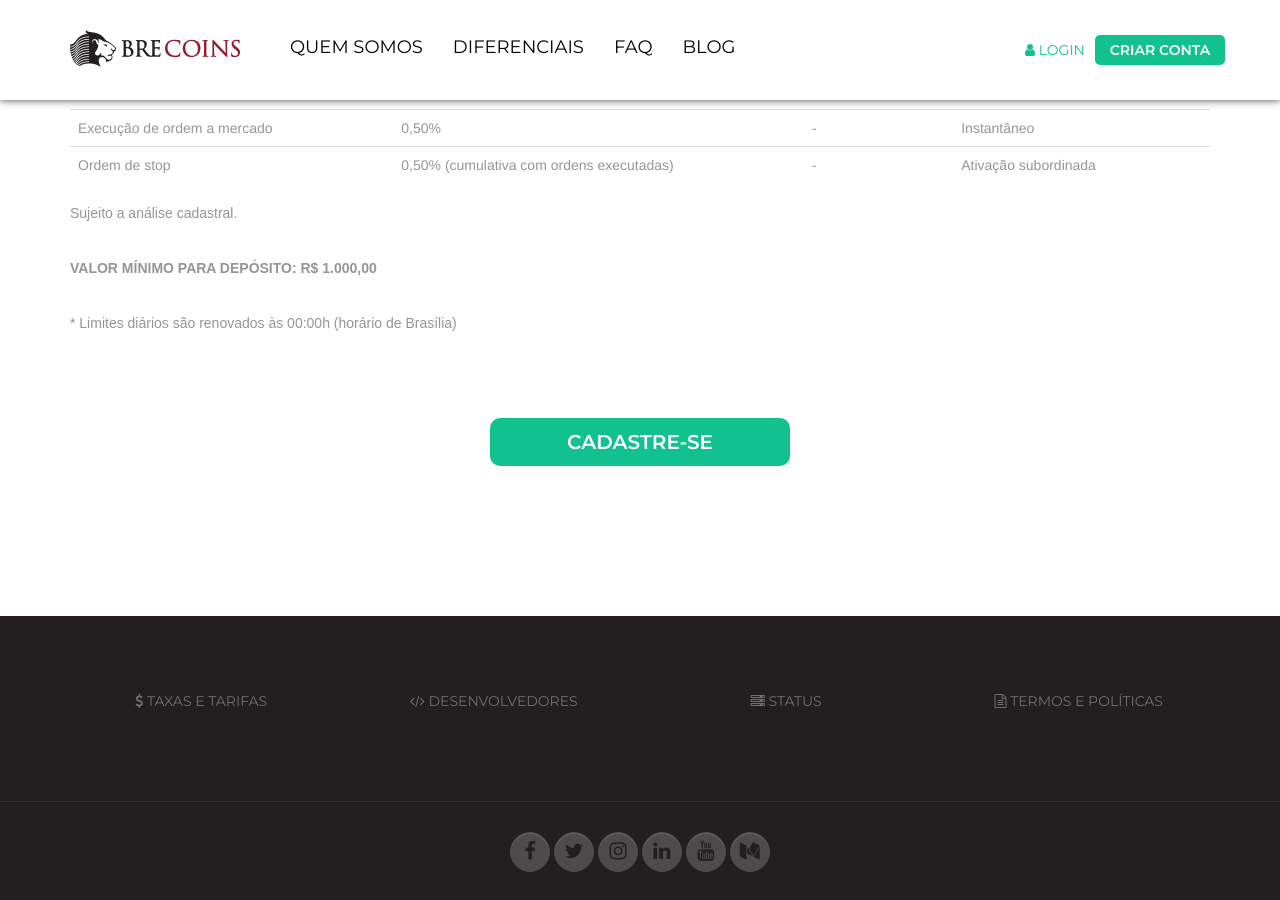
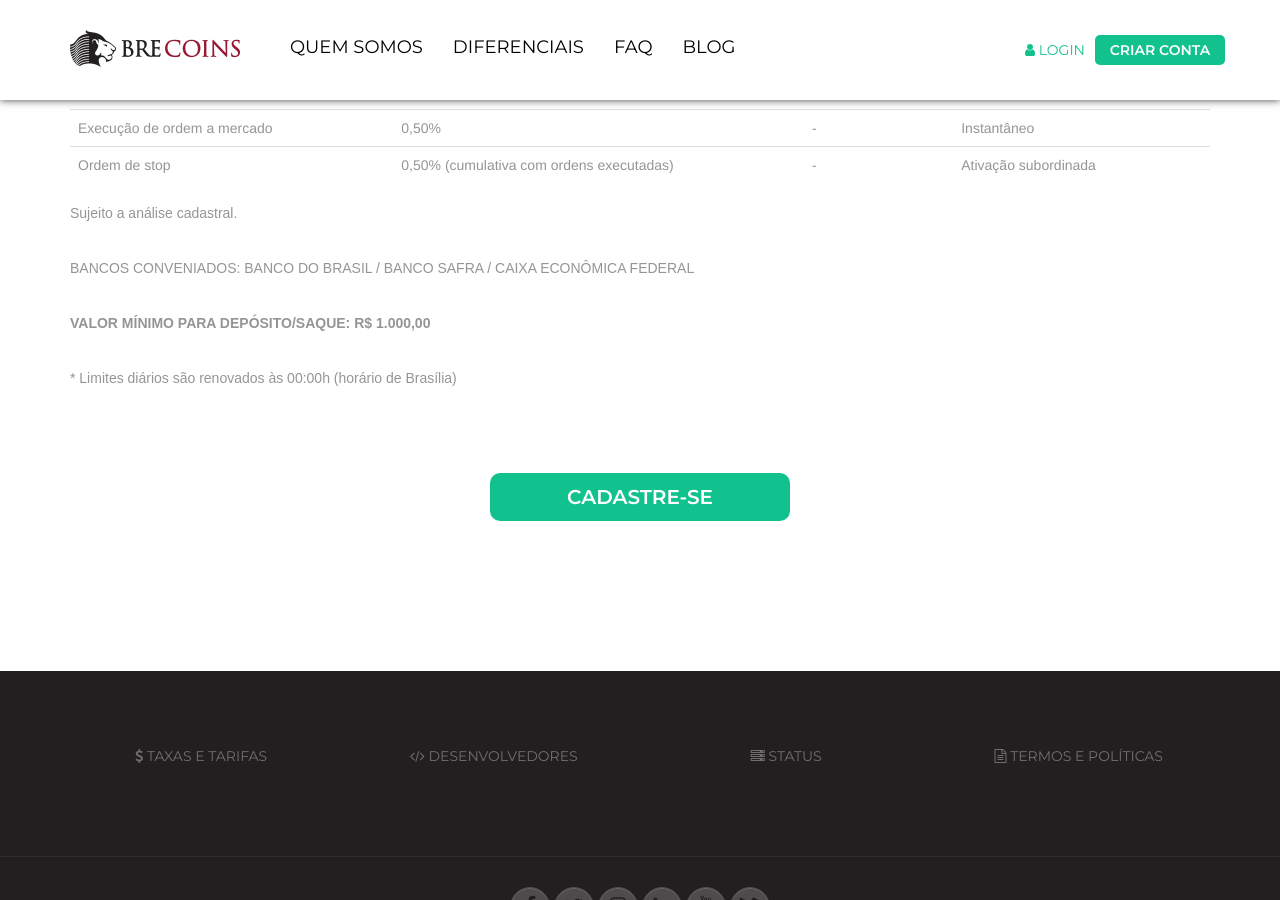
Before and after one commit to digitalbre/brecoins.github.io, a Jekyll site: the page built from taxas.md, in a window 1280 px wide and 900 px high, scrolled down 1729 px. Built offline with Jekyll 4.4.1, drawn with Linux system fonts in a browser that asks for light colours; nearby versions of some CDN libraries; some web fonts are replaced; a script that is not in the unit is left out.

Commit message:
Update taxas.md

```diff
--- a/taxas.md
+++ b/taxas.md
@@ -62,6 +62,9 @@ Necessário envio de documento oficial com foto e reconhecimento facial.
 Sujeito a análise cadastral.
 
 
-**VALOR MÍNIMO PARA DEPÓSITO: R$ 1.000,00**
+BANCOS CONVENIADOS: BANCO DO BRASIL / BANCO SAFRA / CAIXA ECONÔMICA FEDERAL
+
+
+**VALOR MÍNIMO PARA DEPÓSITO/SAQUE: R$ 1.000,00**
 
 \* Limites diários são renovados às 00:00h (horário de Brasília)
```
